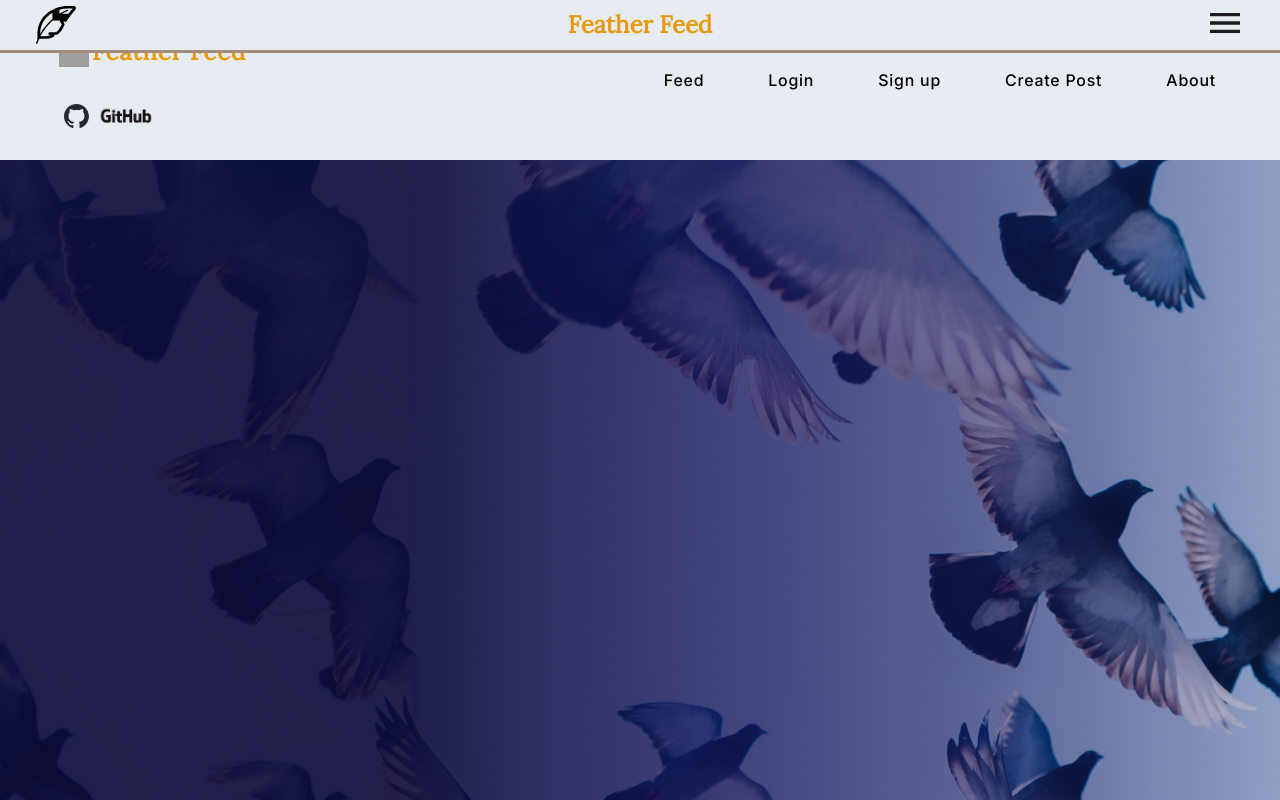
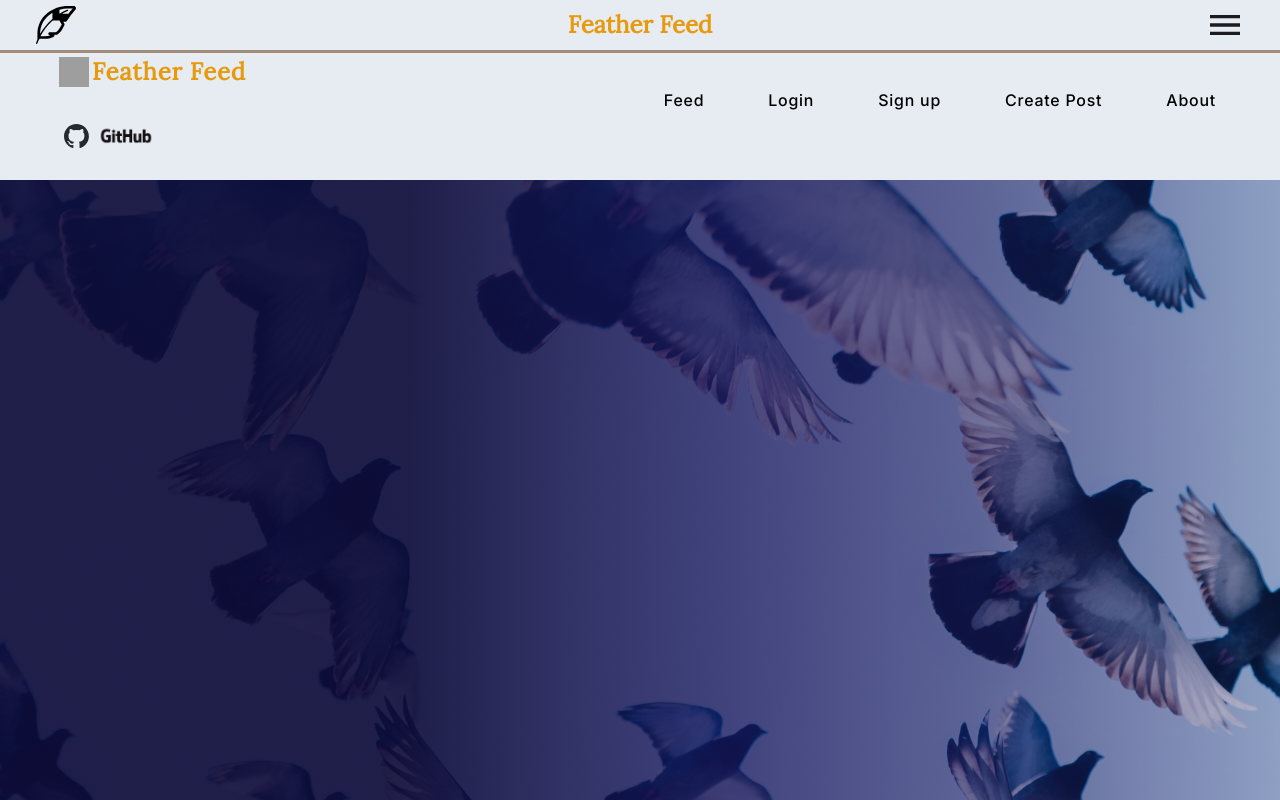
Before and after one commit to bubblecup-12/VogelSocialMedia, a React (Create React App) app in the folder code/frontend/: page / in a window 1280 px wide. Built offline with nearby package versions, Linux system fonts and the light colour scheme; grey boxes are pictures that could not be loaded.

Commit message:
make header menu clickable and menu open full width

```diff
--- a/code/frontend/src/components/header.tsx
+++ b/code/frontend/src/components/header.tsx
@@ -5,29 +5,31 @@ import React, { useState } from "react";
 // TODO: Dinge so umstrukturieren, dass der State für das offene menü in Header ist und das Menü auch in Header, sodass es mit width 100% die volle breite einnehmen kann
 
 function Header() {
+  const [isOpen, setIsOpen] = useState(false);
+
+  const toggleMenu = () => {
+    setIsOpen(isOpen? false : true);
+  };
 
   return (
+    <>
       <header className="base-header">
         <div className="base-header-icon"> <img src='/assets/icons/feather_black.svg' alt="featherIcon" /> </div>
         <p className="header-title small-title">
           Feather Feed
         </p>
-        <div className="base-header-icon"> <MenuButton/> </div>
+        <div className="base-header-icon"> <img src='/assets/icons/three_menu_stripes_black.svg' alt="x" onClick={toggleMenu}/> </div>
       </header>
+      <MenuButton isOpen={isOpen}/>
+    </>
   );
 }
 
 
-const MenuButton: React.FC = () => {
-  const [isOpen, setIsOpen] = useState(false);
-
-  const toggleMenu = () => {
-    setIsOpen(prev => !prev);
-  };
+function MenuButton({isOpen}: any) {
 
   return (
-    <div style={{ position: "relative", display: "inline-block" }}>
-      <img src="/assets/icons/three_menu_stripes_black.svg" alt="menuIcon" onClick={toggleMenu} />
+    <div style={{ position: "relative", display: "inline-block", width: "100vw"}}>
 
       {isOpen && (
         <div className="menu">
```
